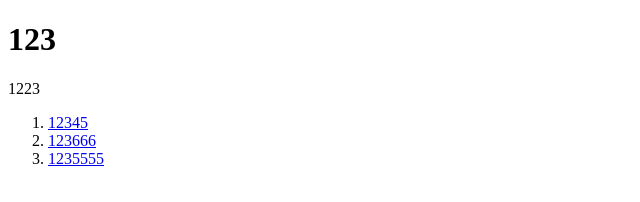
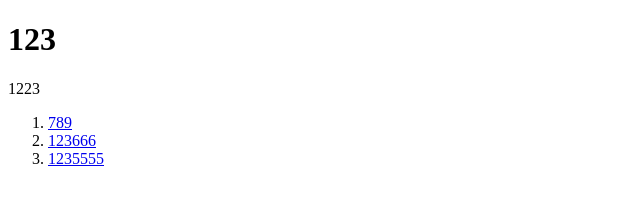
Before and after one commit to jason06286/gitText9, a plain HTML site: page index.html in a window 1280 px wide. Shown: the full height of the page, 0-640 px from the left. Drawn offline with Linux system fonts and the light colour scheme.

Commit message:
Update index.html

```diff
--- a/index.html
+++ b/index.html
@@ -10,7 +10,7 @@
     <p>1223</p>
     <ol>
         <li>
-            <a href="#">12345</a>
+            <a href="#">789</a>
         </li>
         <li>
             <a href="#">123666</a>
```
